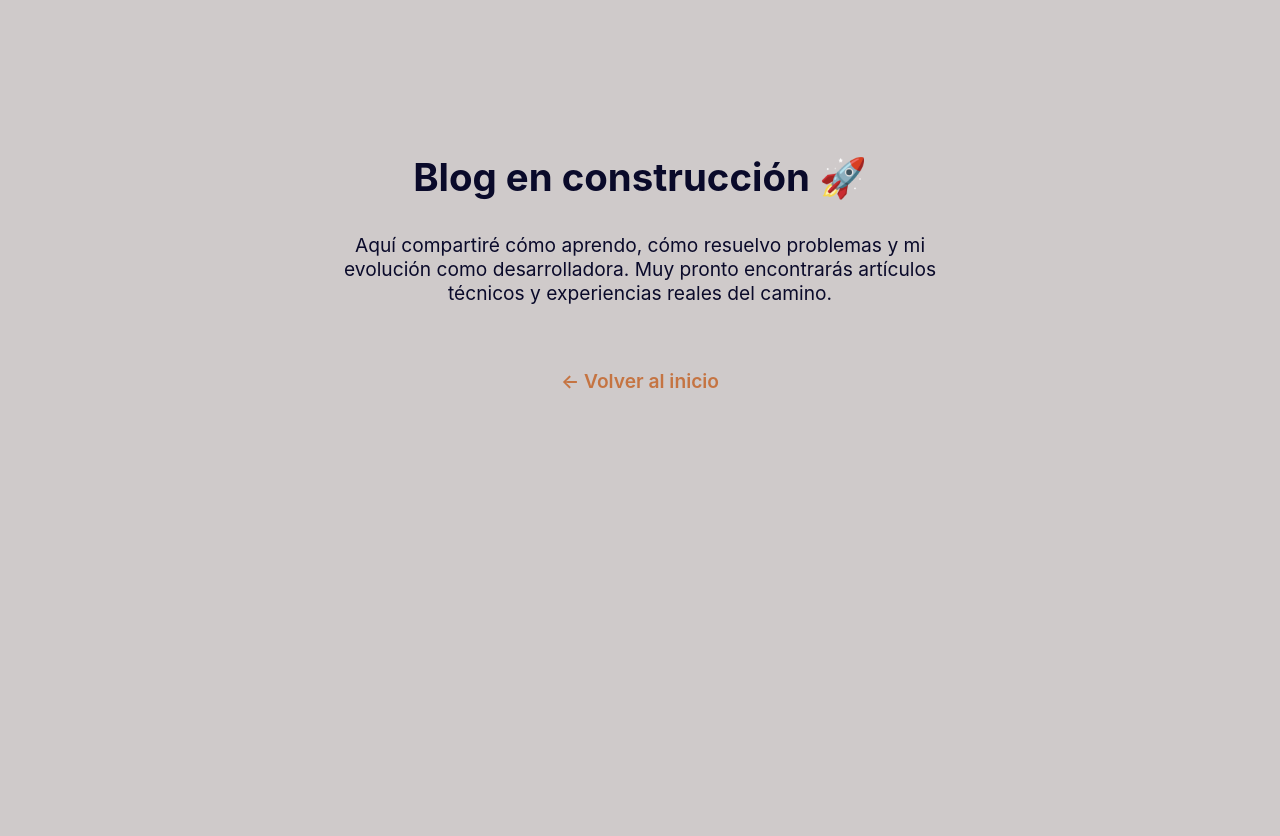
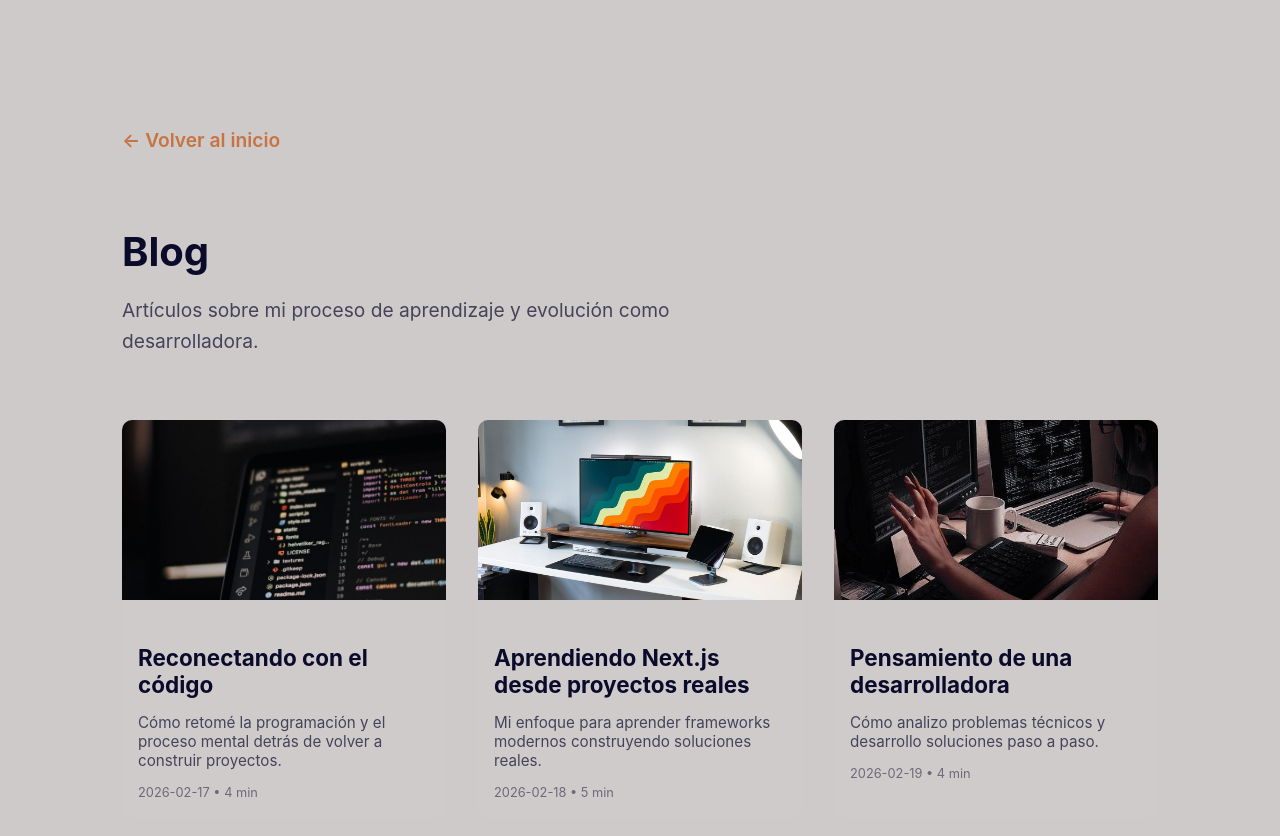
Before and after one commit to Bethsyf/portfolio, a Next.js app: page /blog in a window 1280 px wide. Shown: the top 836 px of the page. Before the commit the page ends 800 px from the top, so only its background shows below. Built offline with nearby package versions, Linux system fonts and the light colour scheme.

Commit message:
refactor(blog): extract BlogPage styles and centralize blog posts data

```diff
--- /dev/null
+++ b/src/data/blogPost.ts
@@ -0,0 +1,184 @@
+export interface BlogPost {
+  slug: string;
+  title: string;
+  image: string;
+  description: string;
+  content: string;
+  date: string;
+  readingTime: string;
+}
+
+export const blogPosts: BlogPost[] = [
+  {
+    slug: "reconectando-con-el-codigo",
+
+    title: "Reconectando con el código",
+
+    image: "/blog/blog1.jpg",
+
+    description:
+      "Cómo retomé la programación y el proceso mental detrás de volver a construir proyectos.",
+
+    date: "2026-02-17",
+
+    readingTime: "4 min",
+
+    content: `
+Volver a programar no fue solo abrir el editor.
+
+Fue enfrentar la incertidumbre de empezar de nuevo.
+
+Durante un tiempo sentí que había perdido el ritmo. Dudaba de mis conocimientos y me preguntaba si realmente era capaz de construir cosas reales.
+
+Pero entendí algo importante: programar no es memorizar, es pensar.
+
+## Empezar antes de sentirte lista
+
+Muchas veces esperamos sentirnos preparados para empezar. Pero la realidad es que la preparación ocurre en el proceso.
+
+Mi primer paso fue construir mi propio portfolio.
+
+No era perfecto. Pero era mío.
+
+Y eso cambió todo.
+
+## Construir es la mejor forma de aprender
+
+Cada componente que desarrollaba me obligaba a entender mejor cómo funciona React, cómo organizar el código y cómo tomar decisiones técnicas.
+
+No estaba solo aprendiendo sintaxis.
+
+Estaba aprendiendo a pensar como desarrolladora.
+
+## Reconectar es un proceso
+
+No ocurre en un día.
+
+Ocurre cada vez que resuelves un problema.
+
+Cada vez que entiendes algo nuevo.
+
+Cada vez que decides no rendirte.
+
+Y este blog es parte de ese proceso.
+`,
+  },
+
+  {
+    slug: "aprendiendo-nextjs",
+
+    title: "Aprendiendo Next.js desde proyectos reales",
+
+    image: "/blog/blog2.jpg",
+
+    description:
+      "Mi enfoque para aprender frameworks modernos construyendo soluciones reales.",
+
+    date: "2026-02-18",
+
+    readingTime: "5 min",
+
+    content: `
+Aprender un framework puede parecer abrumador.
+
+Documentación, conceptos nuevos, muchas formas de hacer lo mismo.
+
+Pero descubrí que la mejor forma de aprender Next.js no fue leyendo, fue construyendo.
+
+## El proyecto como maestro
+
+Decidí usar Next.js para mi portfolio.
+
+Eso me obligó a entender conceptos reales como:
+
+Routing
+Optimización
+Estructura de páginas
+
+No era teoría. Era necesidad.
+
+## Entender el por qué
+
+No se trataba solo de que funcionara.
+
+Quería entender por qué.
+
+Por qué usar páginas.
+
+Por qué organizar los componentes de cierta forma.
+
+Por qué Next.js facilita la escalabilidad.
+
+## Aprender haciendo cambia la perspectiva
+
+Cada problema que resolvía me daba más claridad.
+
+Next.js dejó de ser un framework desconocido.
+
+Se convirtió en una herramienta.
+
+Y esa es la diferencia entre estudiar y aprender.
+`,
+  },
+
+  {
+    slug: "pensamiento-dev",
+
+    title: "Pensamiento de una desarrolladora",
+
+    image: "/blog/blog3.jpg",
+
+    description:
+      "Cómo analizo problemas técnicos y desarrollo soluciones paso a paso.",
+
+    date: "2026-02-19",
+
+    readingTime: "4 min",
+
+    content: `
+Una de las habilidades más importantes como desarrolladora no es escribir código.
+
+Es pensar.
+
+Pensar antes de escribir.
+
+Pensar antes de actuar.
+
+## Entender el problema primero
+
+Antes de escribir una sola línea, intento entender qué estoy resolviendo.
+
+Qué necesita el usuario.
+
+Qué resultado espero.
+
+Qué opciones tengo.
+
+## Dividir el problema
+
+Los problemas grandes son intimidantes.
+
+Pero cuando los divides, se vuelven manejables.
+
+Componente por componente.
+
+Función por función.
+
+Paso a paso.
+
+## La solución es un proceso
+
+Rara vez la primera solución es la mejor.
+
+Pero cada intento te acerca más.
+
+Cada error enseña algo.
+
+Cada solución construye experiencia.
+
+Y con el tiempo, empiezas a ver los problemas de forma diferente.
+
+Empiezas a pensar como desarrolladora.
+`,
+  },
+];
--- a/src/pages/blog/index.tsx
+++ b/src/pages/blog/index.tsx
@@ -1,49 +1,68 @@
-import Head from 'next/head';
-import Link from 'next/link';
-import NavbarView from '@/components/views/navbar/NavbarView';
-import Footer from '@/components/views/footer/Footer';
+import Head from "next/head";
+import Link from "next/link";
+import styles from "@/styles/pages/BlogPage.module.scss";
+import { blogPosts } from "@/data/blogPost";
 
 const BlogPage = () => {
   return (
     <>
       <Head>
         <title>Blog | Bethsy Falcon</title>
-        <meta
-          name="description"
-          content="Blog donde comparto mi aprendizaje, retos técnicos y evolución como desarrolladora."
-        />
       </Head>
 
-      <main
-        style={{
-          minHeight: '80vh',
-          padding: '8rem 2rem',
-          textAlign: 'center'
-        }}
-      >
+      <main className={styles.container}>
 
-
-        <h1>Blog en construcción 🚀</h1>
-
-        <p style={{ maxWidth: '600px', margin: '2rem auto 4rem auto' }}>
-          Aquí compartiré cómo aprendo, cómo resuelvo problemas y mi evolución
-          como desarrolladora. Muy pronto encontrarás artículos técnicos y
-          experiencias reales del camino.
-        </p>
-        <Link
-          href="/"
-          style={{
-            display: 'inline-block',
-            marginBottom: '2rem',
-            textDecoration: 'none',
-            color: '#c57442',
-            fontWeight: 600
-          }}
-        >
+        <Link href="/" className={styles.back}>
           ← Volver al inicio
         </Link>
+
+        <h1 className={styles.title}>
+          Blog
+        </h1>
+
+        <p className={styles.description}>
+          Artículos sobre mi proceso de aprendizaje y evolución como desarrolladora.
+        </p>
+
+        <div className={styles.grid}>
+
+          {blogPosts.map((post) => (
+
+            <Link
+              key={post.slug}
+              href={`/blog/${post.slug}`}
+              className={styles.card}
+            >
+
+              <img
+                src={post.image}
+                alt={post.title}
+                className={styles.image}
+              />
+
+              <div className={styles.cardContent}>
+
+                <h3 className={styles.cardTitle}>
+                  {post.title}
+                </h3>
+
+                <p className={styles.cardDescription}>
+                  {post.description}
+                </p>
+
+                <span className={styles.meta}>
+                  {post.date} • {post.readingTime}
+                </span>
+
+              </div>
+
+            </Link>
+
+          ))}
+
+        </div>
+
       </main>
-
     </>
   );
 };
--- /dev/null
+++ b/src/styles/pages/BlogPage.module.scss
@@ -0,0 +1,76 @@
+.container {
+  min-height: 80vh;
+  padding: 8rem 2rem;
+  max-width: 1100px;
+  margin: 0 auto;
+}
+
+.back {
+  display: inline-block;
+  margin-bottom: 3rem;
+  color: #c57442;
+  font-weight: 600;
+  text-decoration: none;
+  transition: opacity 0.2s ease;
+}
+
+.back:hover {
+  opacity: 0.7;
+}
+
+.title {
+  font-size: clamp(2rem, 4vw, 2.5rem);
+  margin-bottom: 1rem;
+}
+
+.description {
+  max-width: 600px;
+  margin-bottom: 4rem;
+  opacity: 0.7;
+  line-height: 1.6;
+}
+
+.grid {
+  display: grid;
+  grid-template-columns: repeat(auto-fit, minmax(280px, 1fr));
+  gap: 2rem;
+}
+
+.card {
+  text-decoration: none;
+  color: inherit;
+  border-radius: 10px;
+  overflow: hidden;
+  background: rgba(255,255,255,0.02);
+  transition: transform 0.2s ease, box-shadow 0.2s ease;
+}
+
+.card:hover {
+  transform: translateY(-5px);
+  box-shadow: 0 10px 30px rgba(0,0,0,0.15);
+}
+
+.image {
+  width: 100%;
+  height: 180px;
+  object-fit: cover;
+}
+
+.cardContent {
+  padding: 1rem;
+}
+
+.cardTitle {
+  margin-bottom: 0.5rem;
+}
+
+.cardDescription {
+  opacity: 0.7;
+  font-size: 0.95rem;
+  margin-bottom: 0.5rem;
+}
+
+.meta {
+  font-size: 0.8rem;
+  opacity: 0.5;
+}
```
Also changed, not shown: src/components/views/blog/Blog.tsx (+29 -28 lines).
